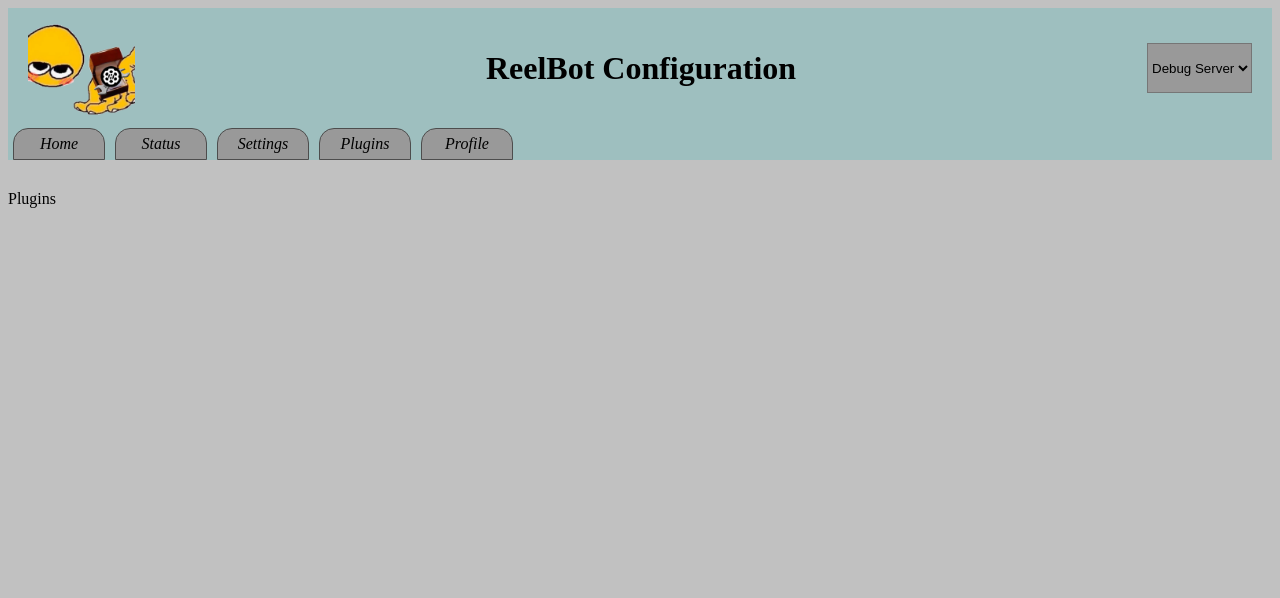
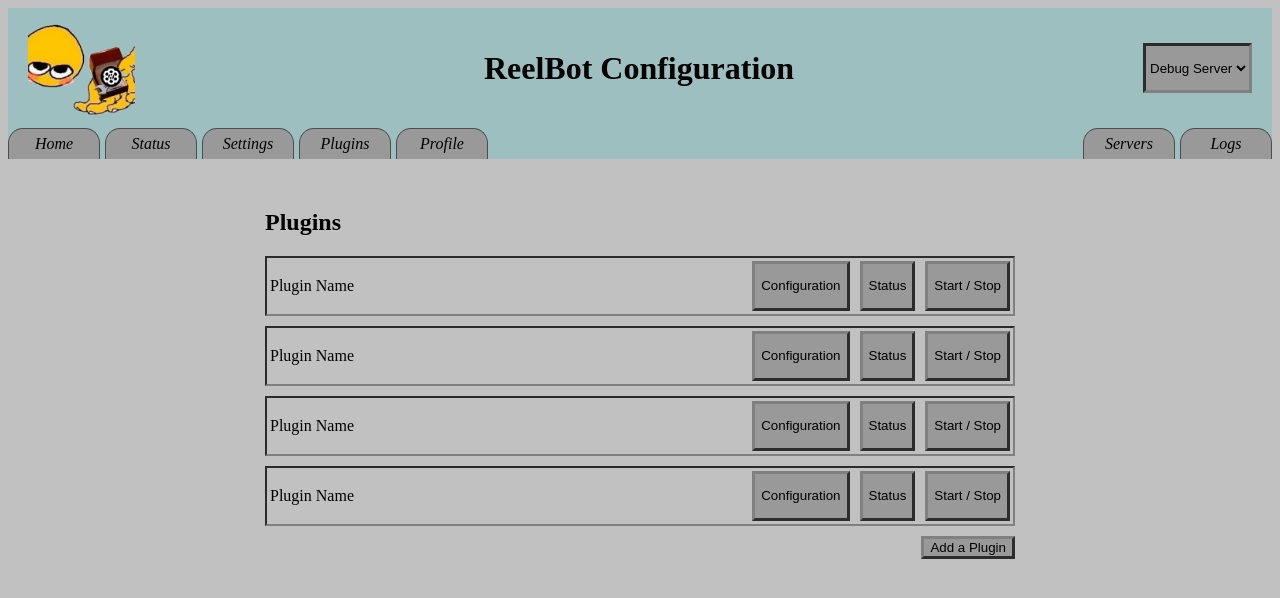
Before and after one commit to simonkuhlo/Robober, a FastAPI app: page /visual/plugins in a window 1280 px wide. Shown: the top 598 px of the page. Run offline with FastAPI, Linux system fonts and the light colour scheme.

Commit message:
work on webinterface

```diff
--- a/SimonsPluginResources/Main/core.py
+++ b/SimonsPluginResources/Main/core.py
@@ -31,7 +31,7 @@ class CoreApp:
 
     def run_webinterface(self) -> None:
         asyncio.set_event_loop(asyncio.new_event_loop())
-        webinterface.run_api()
+        webinterface.run_api(self.plugin_host)
 
     def start(self) -> None:
         self.plugin_host.start()
--- a/WebInterface/main.py
+++ b/WebInterface/main.py
@@ -1,9 +1,13 @@
 from fastapi import FastAPI
+from fastapi.responses import RedirectResponse
 from threading import Thread
 from fastapi.staticfiles import StaticFiles
-from SimonsPluginResources.Main.plugin import Plugin
+from SimonsPluginResources.Main.plugin_host import PluginHost
+from SimonsPluginResources.Main.access_share import AccessShare
+from . import bot_api
 from .visual.main import router as visual_router
 from .bot_api.main import router as bot_api_router
+from .bot_api import main as bot_api
 import uvicorn
 import core_settings
 import os
@@ -14,20 +18,19 @@ BASE_DIR = os.path.dirname(os.path.abspath(__file__))
 static_dir_path = os.path.join(BASE_DIR, "visual/static")
 
 # --- FastAPI Web Server Setup ---
+plugin_host:PluginHost
 app = FastAPI()
 app.mount("/visual/static", StaticFiles(directory=static_dir_path), name="static")
-app.include_router(visual_router, prefix="/visual", tags=["visual"])
-app.include_router(bot_api_router, prefix="/botapi", tags=["botapi"])
-
-plugin_ref:Plugin
+app.include_router(visual_router)
+app.include_router(bot_api_router)
 
 @app.get("/")
 async def read_root():
-    return {"message": "Discord bot web interface is running."}
+    return RedirectResponse(url="/visual", status_code=308)
 
 @app.get("/bot-status")
 async def bot_status():
-    bot = plugin_ref.access_share.bot
+    bot = plugin_host.access_share.bot
     # Example: return the current bot latency
     return {"latency_ms": round(bot.latency * 1000)}
 
@@ -43,8 +46,11 @@ async def set_loglevel(update: int):
 
 
 # Function to run the FastAPI server in a separate thread
-def run_api():
-    uvicorn.run(app, host="0.0.0.0", port=8000)
+def run_api(current_plugin_host: PluginHost):
+    global plugin_host
+    plugin_host = current_plugin_host
+    bot_api.plugin_host = plugin_host
+    uvicorn.run(app, host="localhost", port=8000)
 
 
 def on_startup() -> None:
--- a/WebInterface/visual/main.py
+++ b/WebInterface/visual/main.py
@@ -1,15 +1,15 @@
 from fastapi import APIRouter, Request
 from fastapi.templating import Jinja2Templates
-from fastapi.responses import HTMLResponse
+from fastapi.responses import HTMLResponse, RedirectResponse
 import os
 
 templates = Jinja2Templates(directory=os.path.join(os.path.dirname(__file__), "static"))
 
-router = APIRouter()
+router = APIRouter(prefix="/visual")
 
-@router.get("/", response_class=HTMLResponse)
-async def get_select(request: Request):
-    return templates.TemplateResponse("base.j2", {"request": request})
+@router.get("/", response_class=RedirectResponse)
+async def main():
+    return RedirectResponse(url=f"{router.prefix}/home", status_code=307)
 
 @router.get("/home", response_class=HTMLResponse)
 async def settings_interface(request: Request):
@@ -25,4 +25,4 @@ async def settings_interface(request: Request):
 
 @router.get("/plugins", response_class=HTMLResponse)
 async def plugin_interface(request: Request):
-    return templates.TemplateResponse("plugin_page.j2", {"request": request})
+    return templates.TemplateResponse("/plugins/plugin_page.j2", {"request": request})
--- a/WebInterface/visual/static/base.j2
+++ b/WebInterface/visual/static/base.j2
@@ -1,5 +1,12 @@
+<link rel="stylesheet" href="static/sty/boxes.css" />
+<link rel="stylesheet" href="static/sty/content.css" />
+
 {% include "header.j2" %}
 
-{% block main %}
+<div class="content-frame">
+    <div class="content-main">
+        {% block main %}
 
-{% endblock %}
+        {% endblock %}
+    </div>
+</div>
--- a/WebInterface/visual/static/header.j2
+++ b/WebInterface/visual/static/header.j2
@@ -1,5 +1,5 @@
 <head>
-  <link rel="stylesheet" href="static/header.css" />
+  <link rel="stylesheet" href="static/sty/header.css" />
 </head>
 <body>
   <header>
@@ -14,12 +14,15 @@
               </select>
             </label>
       </div>
-      <div class="box-h">
+      <div class="box-h" id="navbar">
           <a class="button" href="/visual/home">Home</a>
           <a class="button" href="/visual/status">Status</a>
           <a class="button" href="/visual/settings">Settings</a>
           <a class="button" href="/visual/plugins">Plugins</a>
           <a class="button" href="/visual/profile">Profile</a>
+          <div class="spacer-flex-h"></div>
+          <a class="button" href="/visual/server">Servers</a>
+          <a class="button" href="/visual/logs">Logs</a>
       </div>
   </header>
 </body>
--- a/WebInterface/visual/static/plugin_page.j2
+++ /dev/null
@@ -1,5 +0,0 @@
-{% extends "base.j2" %}
-
-{% block main %}
-    Plugins
-{% endblock %}
--- a/WebInterface/visual/static/plugin_visualizer.j2
+++ /dev/null
@@ -1,4 +0,0 @@
-<div>
-    <p>Plugin Name</p>
-    <a href="">Web view</a>
-</div>
--- /dev/null
+++ b/WebInterface/visual/static/plugins/plugin_page.j2
@@ -0,0 +1,16 @@
+{% extends "base.j2" %}
+
+{% block main %}
+    <h2>Plugins</h2>
+    <div class="box-v">
+        {% include "plugins/plugin_visualizer.j2" %}
+        {% include "plugins/plugin_visualizer.j2" %}
+        {% include "plugins/plugin_visualizer.j2" %}
+        {% include "plugins/plugin_visualizer.j2" %}
+        <div class="box-h">
+            <div class="spacer-flex-h"></div>
+            <button>Add a Plugin</button>
+        </div>
+    </div>
+
+{% endblock %}
--- /dev/null
+++ b/WebInterface/visual/static/plugins/plugin_visualizer.css
@@ -0,0 +1,4 @@
+#visualizer-container {
+    border: 2px inset grey;
+    padding: 3px;
+}
--- /dev/null
+++ b/WebInterface/visual/static/plugins/plugin_visualizer.j2
@@ -0,0 +1,9 @@
+<link rel="stylesheet" href="static/plugins/plugin_visualizer.css" />
+
+<div class="box-h" id="visualizer-container">
+    <p>Plugin Name</p>
+    <div class="spacer-flex-h"></div>
+    <button>Configuration</button>
+    <button>Status</button>
+    <button>Start / Stop</button>
+</div>
--- /dev/null
+++ b/WebInterface/visual/static/sty/boxes.css
@@ -0,0 +1,16 @@
+.box-h{
+    display: flex;
+    flex-direction: row;
+    gap: 10px;
+    /*justify-content: center;*/
+}
+
+.spacer-flex-h {
+    flex-grow: 1;
+}
+
+.box-v{
+    display: flex;
+    flex-direction: column;
+    gap: 10px;
+}
--- /dev/null
+++ b/WebInterface/visual/static/sty/content.css
@@ -0,0 +1,15 @@
+.content-main {
+    width: 100%;
+    max-width: 750px;
+    justify-content: center;
+    align-content: center;
+}
+
+.content-frame {
+    width: 100%;
+    display: flex;
+    justify-content: center;
+    align-content: center;
+    justify-items: center;
+    align-items: center;
+}
--- a/WebInterface/visual/static/header.css
+++ b/WebInterface/visual/static/sty/header.css
@@ -9,6 +9,7 @@ body {
   justify-content: space-between;
   padding: 10px 20px;
     height: 100px;
+    gap: 5px;
 }
 
 .header-main a, a:visited, a:link {
@@ -18,20 +19,17 @@ body {
   object-fit: contain; /* Keeps aspect ratio, fits image inside parent */
 }
 
-.box-h {
-    display: flex;
-    flex-direction: row;
-    /*justify-content: center;*/
+#navbar {
+    gap: 5px;
 }
 
 .button {
     min-height: 30px;
     min-width: 70px;
-    margin-right: 5px;
-    margin-left: 5px;
     padding-right: 10px;
     padding-left: 10px;
     border: 1px solid #4d4d4d;
+    border-bottom: none;
     border-top-right-radius: 15px;
     border-top-left-radius: 15px;
     text-align: center;
@@ -39,8 +37,14 @@ body {
     align-content: center;
     background: #999999;
 }
+
 button {
     background-color: #999999;
+    border: 3px outset grey;
+}
+button:active{
+    background-color: #8c8c8c;
+    border-style: inset;
 }
 
 header {
@@ -61,4 +65,5 @@ header h1 {
 header select {
   height: 50px;
     background-color: #999999;
+    border: 3px inset grey;
 }
```
Also changed, not shown: SimonsPluginResources/Main/plugin.py (+56 -3 lines), WebInterface/bot_api/main.py (+11 -8 lines), WebInterface/visual/static/status_page.j2 (+20 -4 lines).
